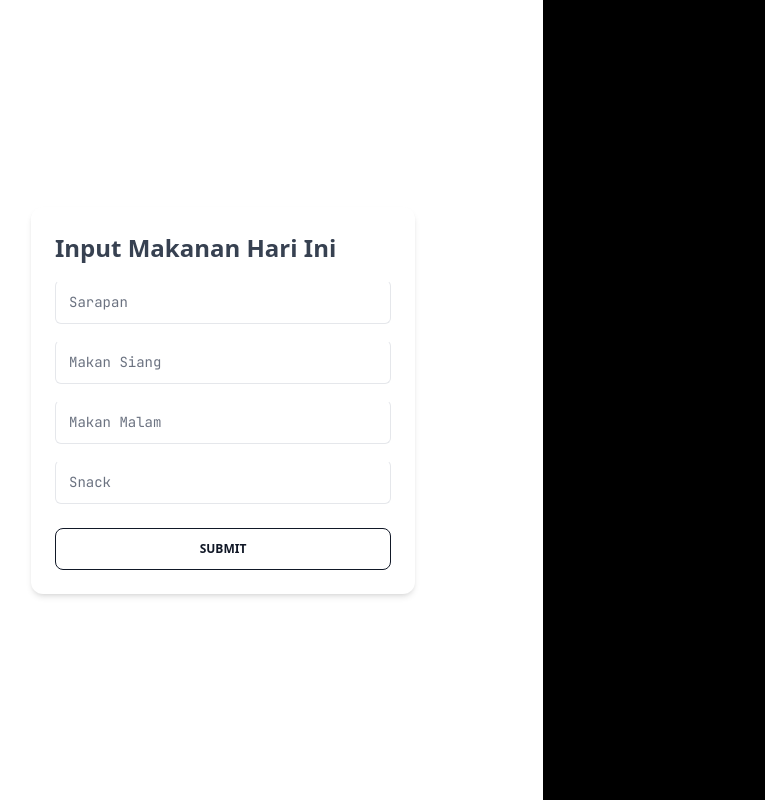
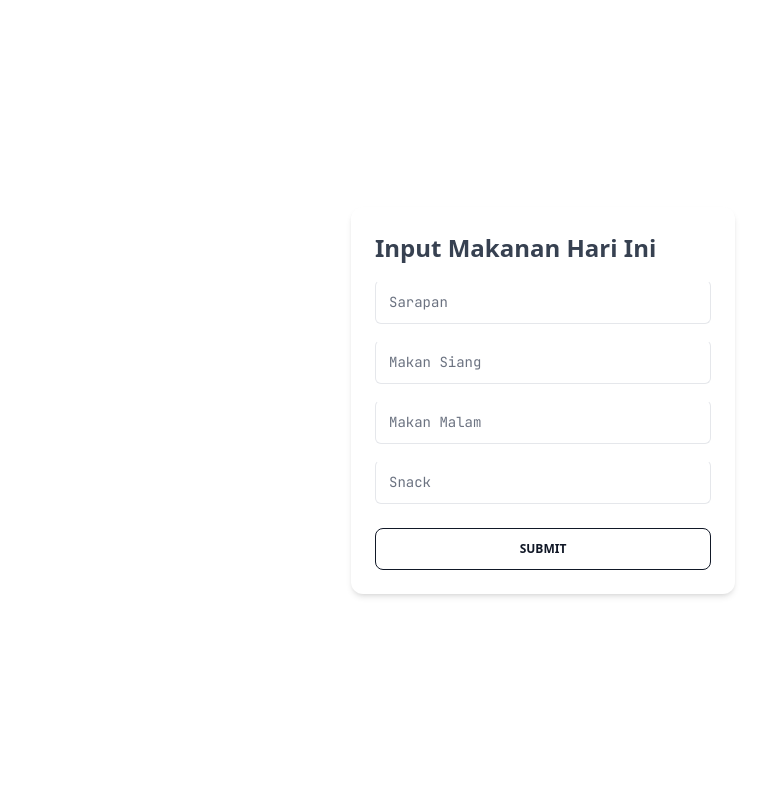
Before and after one commit to nashirjamali/nutrack-web, a Next.js app: page /input in a window 1280 px wide. Shown: the whole page, without its empty margins (97-862 px from the left). Built offline with nearby package versions, Linux system fonts and the light colour scheme.

Commit message:
fix onchange

```diff
--- a/src/app/input/page.tsx
+++ b/src/app/input/page.tsx
@@ -48,8 +48,6 @@ export default function InputScreen() {
     };
 
     return (
-        <div className="flex flex-row">
-            <div className="basis-1/2">
         <div className="flex items-center justify-center min-h-screen">
             <Card className="w-96">
                 <form onSubmit={handleSubmit}>
@@ -94,10 +92,5 @@ export default function InputScreen() {
                 </form>
             </Card>
         </div>
-            </div>
-            <div className="basis-1/2" style={{backgroundColor: 'black'}}>
-
-            </div>
-        </div>
     )
 }
```
Lines whose indentation alone changed are shown as unchanged.
